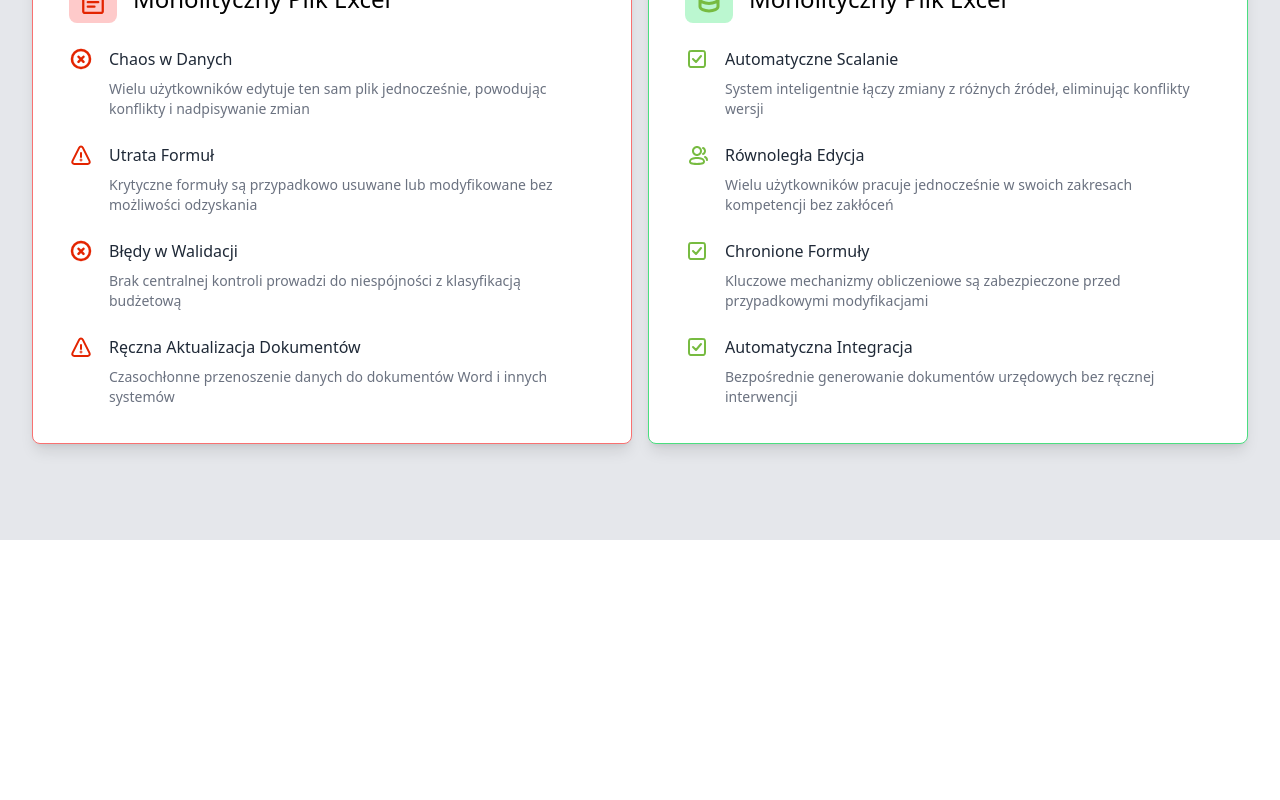
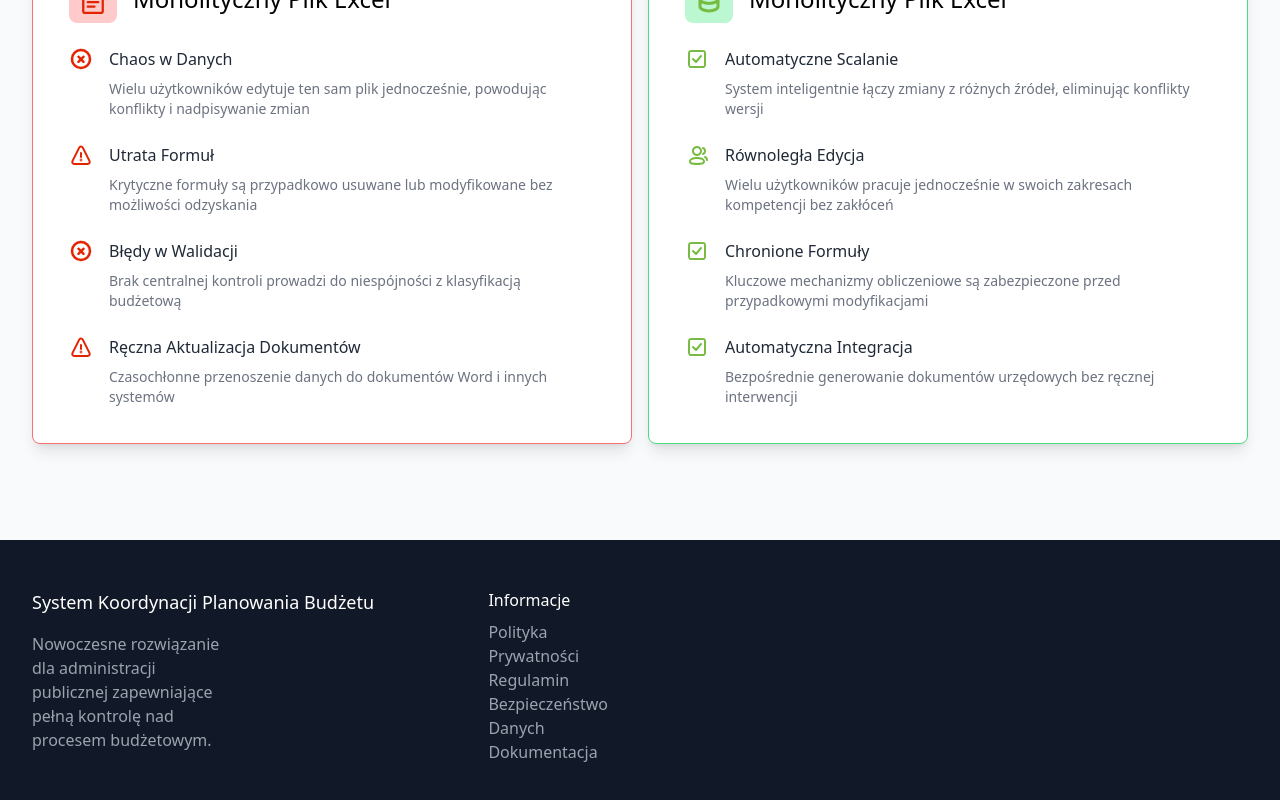
Before and after one commit to olobeca/HackNation, a React (Create React App) app in the folder frontend/: page / in a window 1280 px wide. Shown: the part 1208-2008 px from the top of the page. Before the commit the page ends 1748 px from the top, so only its background shows below. Built offline with nearby package versions, Linux system fonts and the light colour scheme.

Commit message:
added footer - end of landing page

```diff
--- /dev/null
+++ b/frontend/src/components/Footer.jsx
@@ -0,0 +1,28 @@
+
+
+function Footer() {
+
+    return(
+        <div className="bg-gray-900 w-full">
+                <div className="bg-gray-900 text-left flex w-[50%]">
+                    <div className="flex gap-8 p-8 py-12">
+                        <div className="flex flex-col gap-4">
+                            <h1 className="text-lg text-white font-medium">System Koordynacji Planowania Budżetu</h1>
+                            <h1 className="text-gray-400 text-base w-1/2">Nowoczesne rozwiązanie dla administracji publicznej zapewniające pełną kontrolę nad procesem budżetowym.</h1>
+                        </div>
+                    </div>
+                    <div className="flex gap-8 p-8 py-12">
+                        <div className="flex flex-col gap-">
+                            <h1 className="text-base text-white font-medium mb-2">Informacje</h1>
+                            <h1 className="text-gray-400 text-base">Polityka Prywatności</h1>
+                            <h1 className="text-gray-400 text-base">Regulamin</h1>
+                            <h1 className="text-gray-400 text-base">Bezpieczeństwo Danych</h1>
+                            <h1 className="text-gray-400 text-base">Dokumentacja</h1>
+                        </div>
+                    </div>
+                </div>
+            </div>
+    )
+}
+
+export default Footer;
--- a/frontend/src/pages/LandingPage.jsx
+++ b/frontend/src/pages/LandingPage.jsx
@@ -5,6 +5,7 @@ import warningRed from '../assets/warningRed.svg';
 import dataGreen from '../assets/dataGreen.svg';
 import usersGreen from '../assets/usersGreen.svg';
 import checkboxGreen from '../assets/checkboxGreen.svg';
+import Footer from '../components/Footer';
 
 function LandingPage() {
     return (
@@ -51,10 +52,12 @@ function LandingPage() {
                     </div>
                 </div>
             </div>
-            <div className="bg-gray-200 text-white py-24 px-8 flex flex-col gap-4 items-center justify-center">
+            <div className="bg-gray-50 text-white py-24 px-8 flex flex-col gap-4 items-center justify-center relative">
                 <h1 className="text-4xl font-normal text-gray-800">Od Chaosu do Kontroli</h1>
                 <h1 className="text-lg font-normal text-gray-500 mb-5">Przejście z monolitycznych plików Excel do nowoczesnego centralnego repozytorium</h1>
 
+                <span className="bg-red-600 text-white text-sm rounded-2xl py-2 px-4 absolute left-14 top-52">Stary sposób</span>
+                <span className="bg-green-600 text-white text-sm rounded-2xl py-2 px-4 absolute right-14 top-52">Nowy sposób</span>
                 <div className="w-full flex gap-4">
                     <div className="bg-white rounded-lg p-9 flex-1 flex flex-col gap-6 border border-red-400 text-left shadow-lg">
                         <div className="flex gap-4 items-center">
@@ -130,6 +133,7 @@ function LandingPage() {
                     </div>
                 </div>
             </div>
+            <Footer />
         </div>
         </>
     );
```
